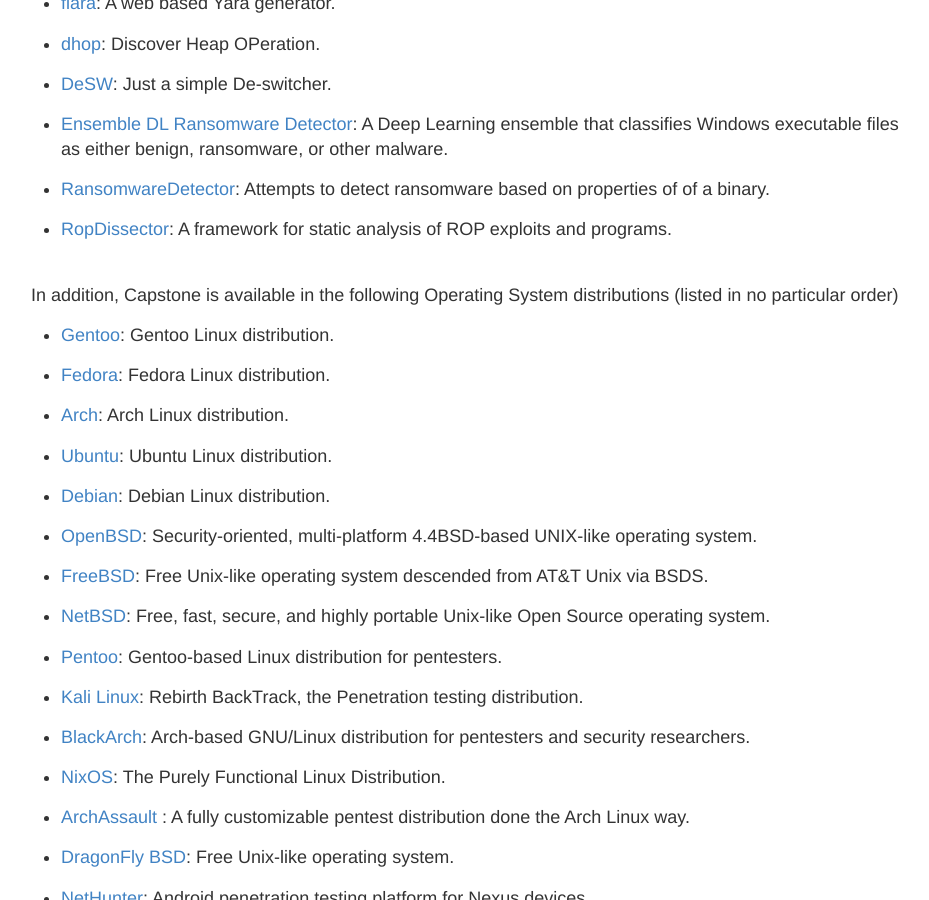
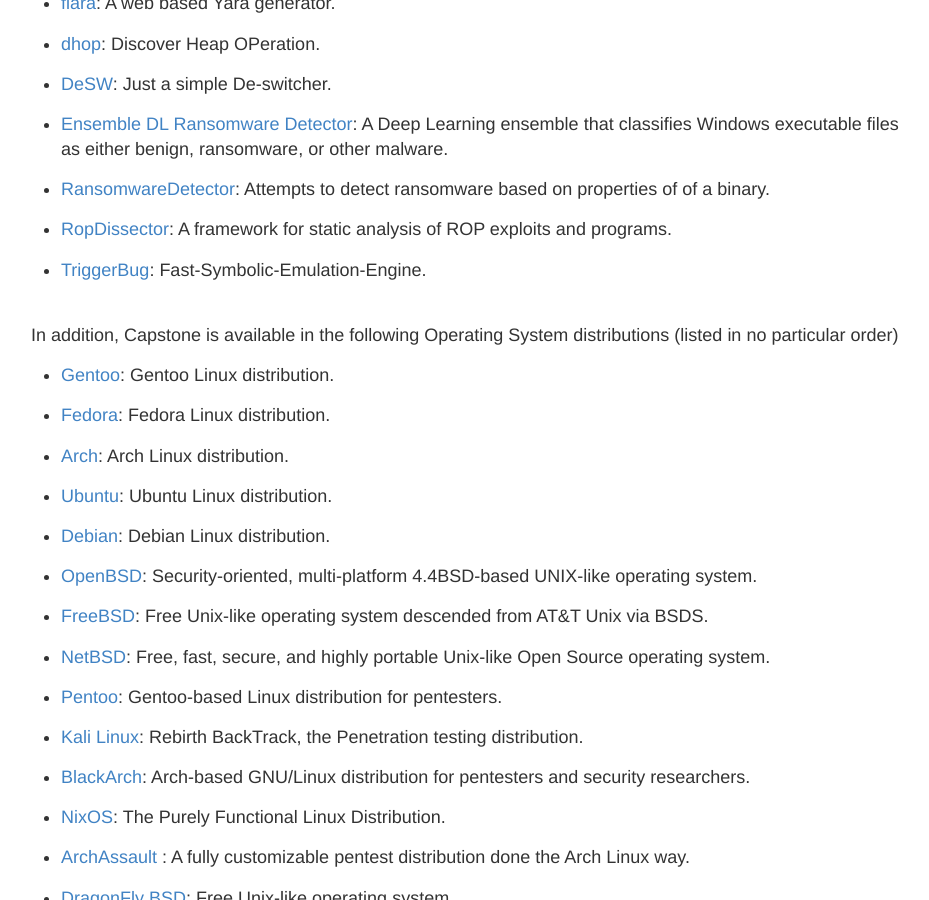
Before and after one commit to capstone-engine/capstone-engine.github.io, a Jekyll site: the page built from showcase.md, in a window 1280 px wide and 900 px high, scrolled down 18603 px. Shown: the whole window, without its empty margins (169-1098 px from the left). Built offline with Jekyll 4.4.1, drawn with Linux system fonts in a browser that asks for light colours; some of the changed lines change nothing that is shown.

Commit message:
showcase

```diff
--- a/showcase.md
+++ b/showcase.md
@@ -5,7 +5,7 @@
 
 ## Showcase
 
-In our knowledge, Capstone has been used by **447** following products (listed in no particular order).
+In our knowledge, Capstone has been used by **448** following products (listed in no particular order).
 
 - [Unicorn](http://www.unicorn-engine.org): Lightweight multi-arch, multi-platform CPU emulator framework.
 
@@ -899,6 +899,7 @@
 
 - [RopDissector](https://github.com/season-lab/ropdissector): A framework for static analysis of ROP exploits and programs.
 
+- [TriggerBug](https://github.com/notify-bibi/TriggerBug): Fast-Symbolic-Emulation-Engine.
 
 <br>
 In addition, Capstone is available in the following Operating System distributions (listed in no particular order)
```
